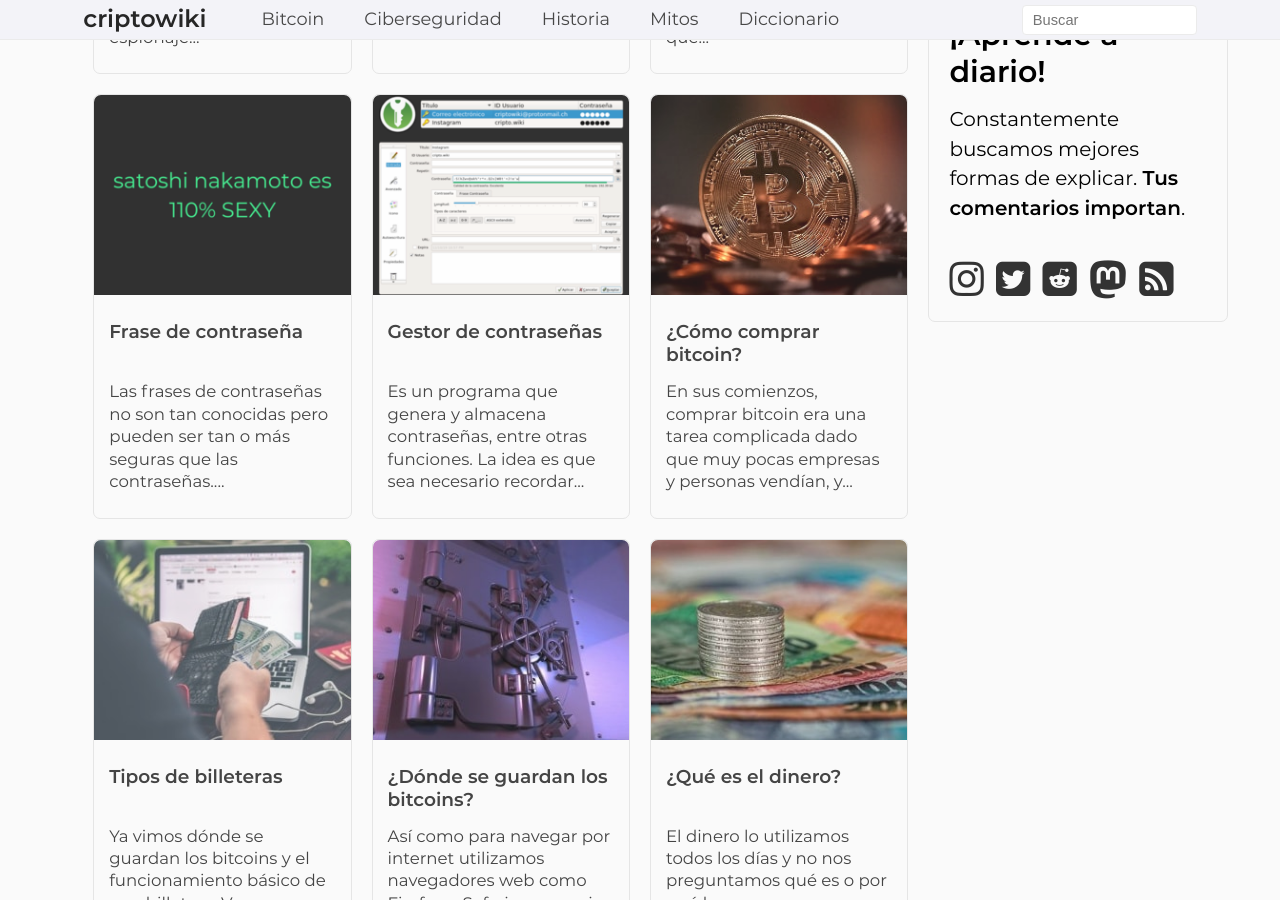
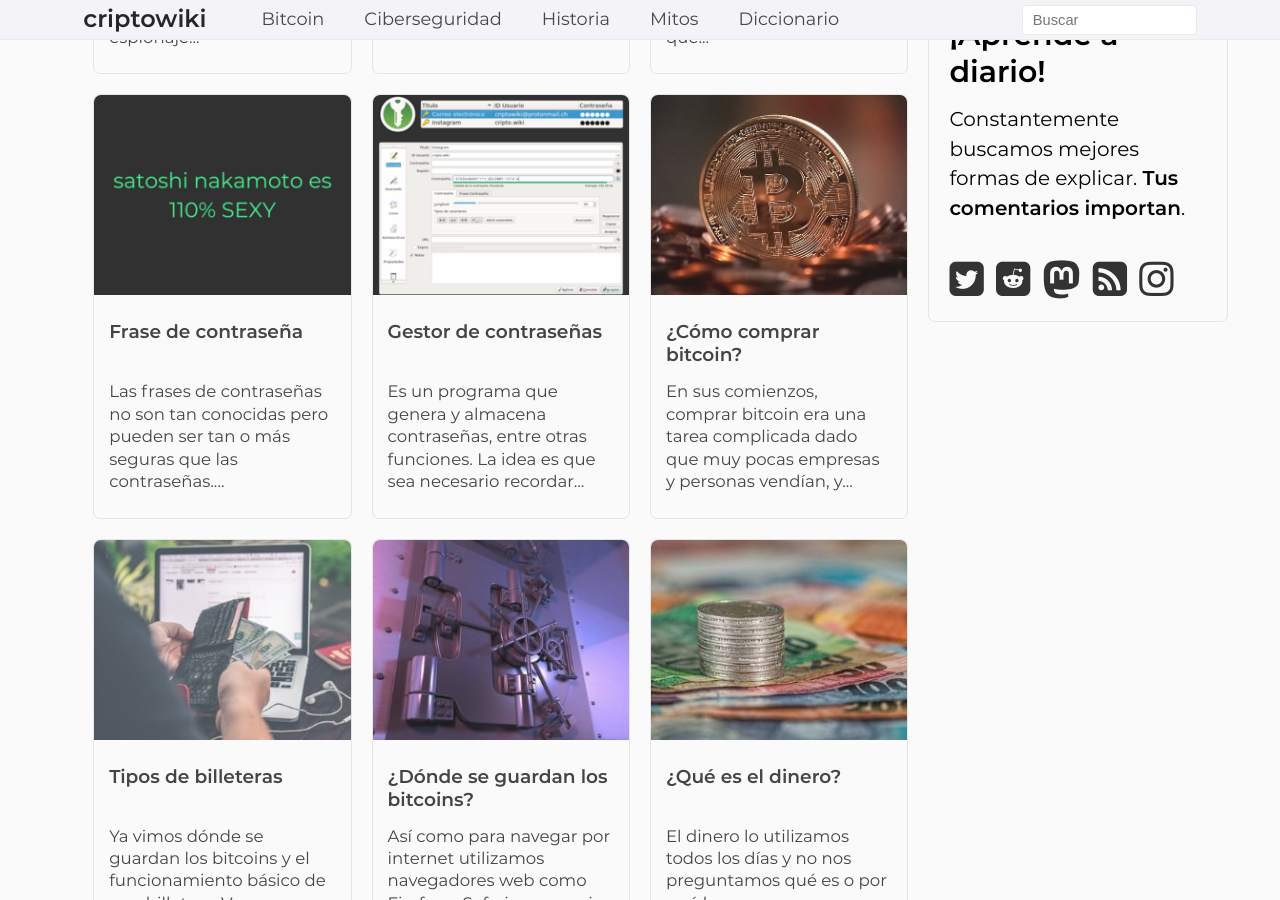
Before and after one commit to criptowiki/criptowiki, a Jekyll site: the page built from index.html, in a window 1280 px wide and 900 px high, scrolled down 952 px. Built offline with Jekyll 4.4.1, drawn with Linux system fonts in a browser that asks for light colours; some web fonts are replaced.

Commit message:
reorder social icons

```diff
--- a/index.html
+++ b/index.html
@@ -74,11 +74,11 @@ description: Aprende todo sobre Bitcoin, cómo protegerse de cibercriminales y m
 				<div class="content">
 					<p>Constantemente buscamos mejores formas de explicar. <b>Tus comentarios importan</b>.</p>
 					<div id="social-media">
-						<a href="https://instagram.com/{{ site.social.instagram }}" title="Instagram"><i class="icon-instagram"></i></a>
 						<a href="https://twitter.com/{{ site.social.twitter }}" title="Twitter"><i class="icon-twitter-square"></i></a>
 						<a href="https://www.reddit.com/r/{{ site.social.reddit }}/" title="Reddit"><i class="icon-reddit-square"></i></a>
 						<a href="https://mastodon.social/@{{ site.social.mastodon }}/" title="Mastodon"><i class="icon-mastodon"></i></a>
 						<a href="{{ site.baseurl }}{{ site.feed.path }}" title="Atom"><i class="icon-rss-square"></i></a>
+						<a href="https://instagram.com/{{ site.social.instagram }}" title="Instagram"><i class="icon-instagram"></i></a>
 					</div>
 				</div>
 			</div>
```
